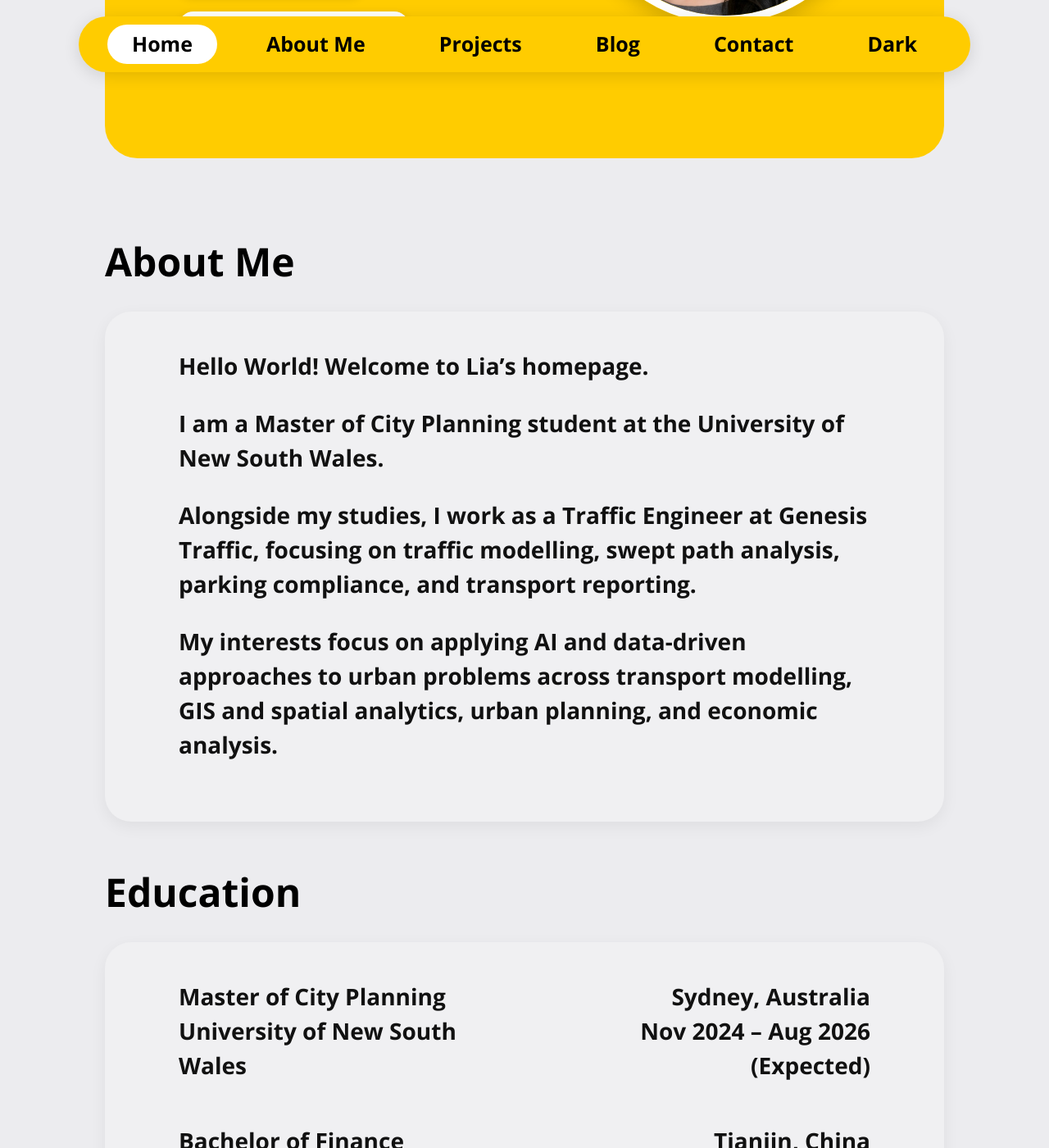
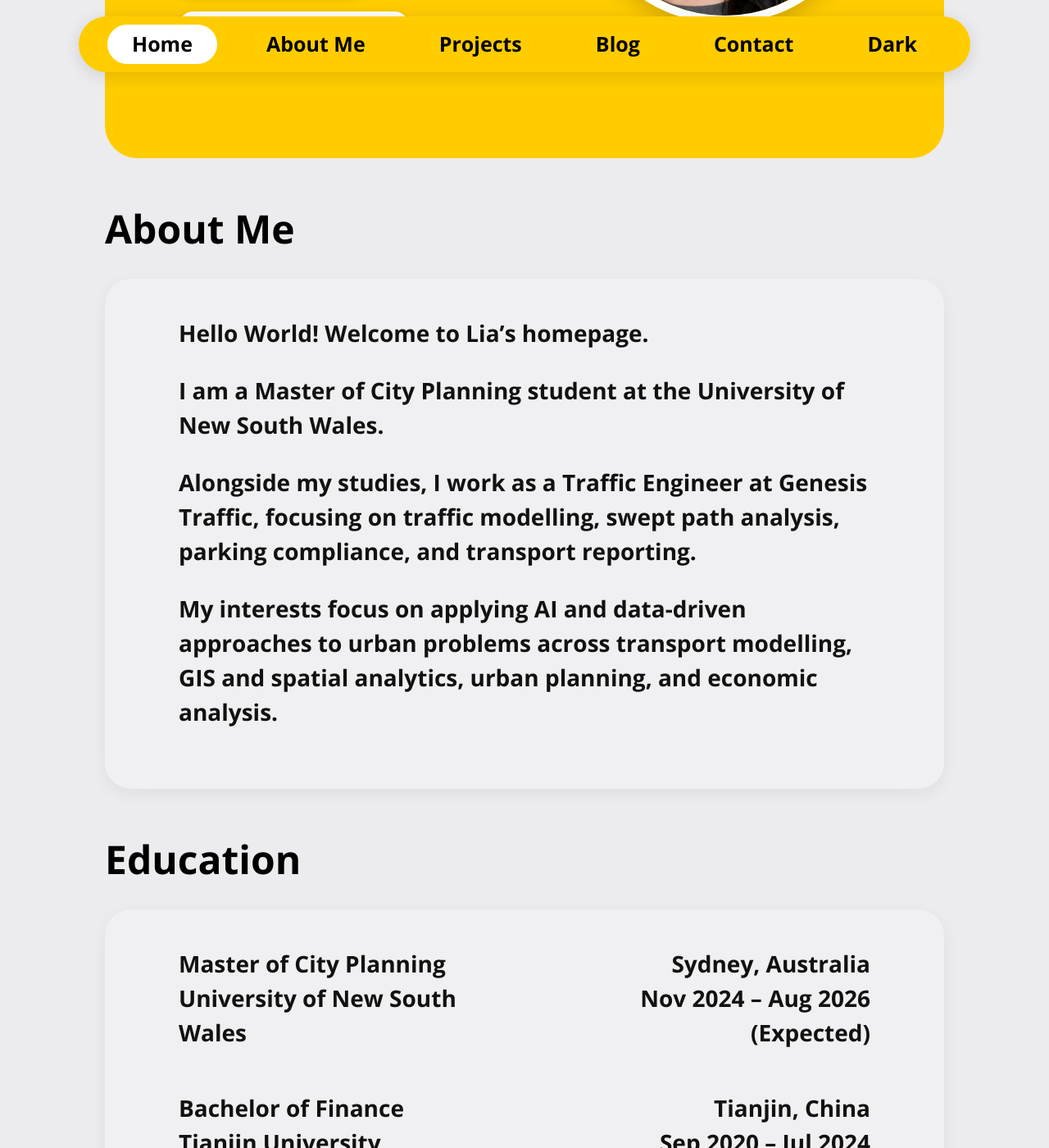
Before and after one commit to tszyeewun/tszyeewun.github.io, a Jekyll site: the page built from index.md, in a window 1280 px wide and 1400 px high, scrolled down 616 px. Shown: the whole window at 82% size. Built offline with Jekyll 4.4.1, drawn with Linux system fonts in a browser that asks for light colours.

Commit message:
Adjust hero-section margin for layout consistency

```diff
--- a/_layouts/default.html
+++ b/_layouts/default.html
@@ -91,7 +91,7 @@
 
     .hero-section{
 
-      margin:120px auto 40px auto;
+      margin:120px auto 0 auto;
 
       width:80%;
       max-width:1250px;
```
